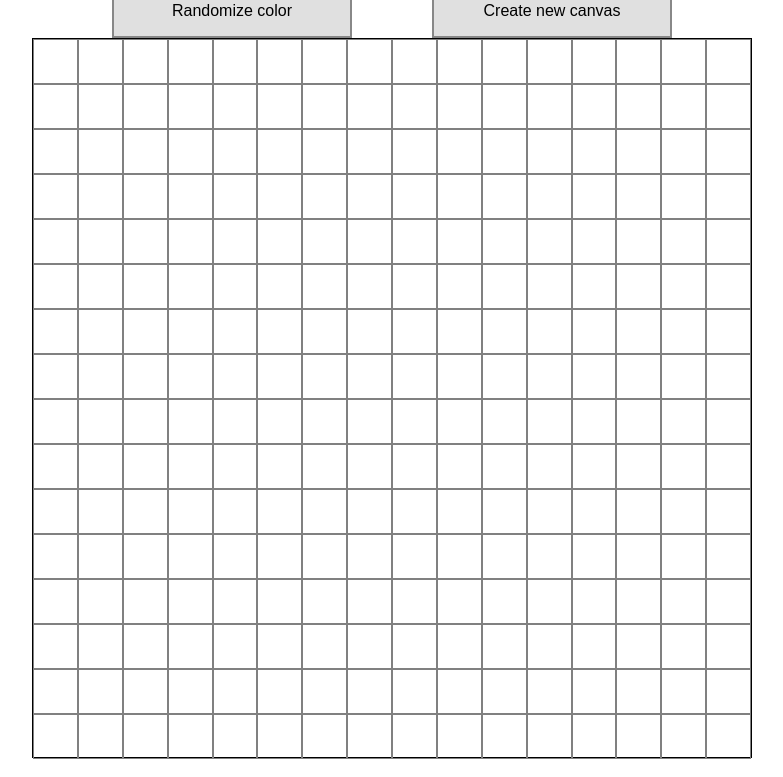
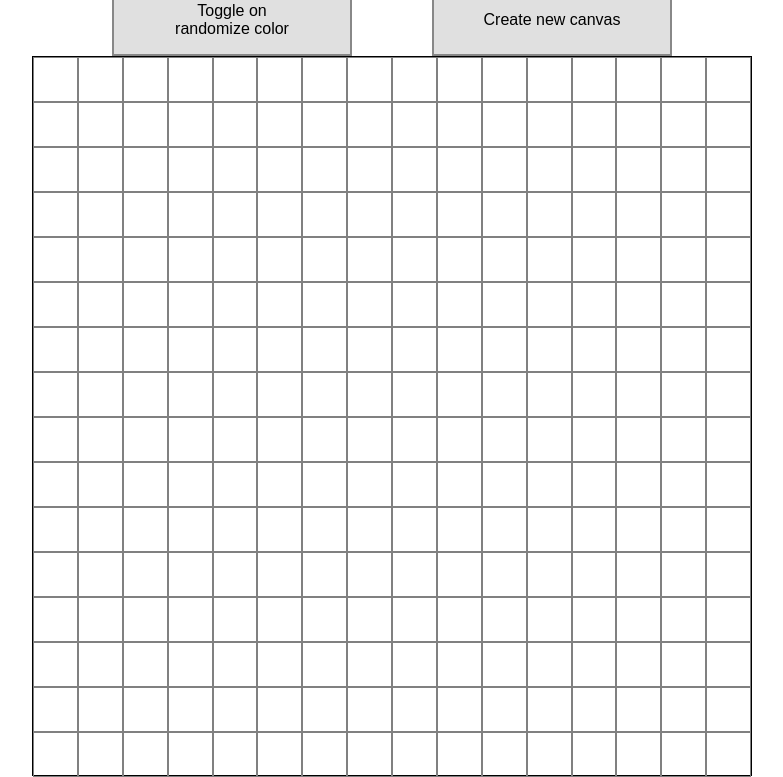
Before and after one commit to jasonac1/odin-etch-a-sketch, a plain HTML site: page index.html in a window 1280 px wide. Shown: the part 137-914 px from the top of the page, without its empty margins (248-1031 px from the left). Drawn offline with Linux system fonts and the light colour scheme.

Commit message:
Fix randomize color button text
It should be toggle on/off color button text

```diff
--- a/index.html
+++ b/index.html
@@ -13,7 +13,7 @@
 <body>
     <h1>Etch-a-Sketch</h1>
     <div class="buttons">
-        <button class="button-randomize-color">Randomize color</butt>
+        <button class="button-toggle-randomize-color">Toggle on randomize color</butt>
         <button class="button-new-canvas">Create new canvas</button>
     </div>
     <div class="canvas">
```
